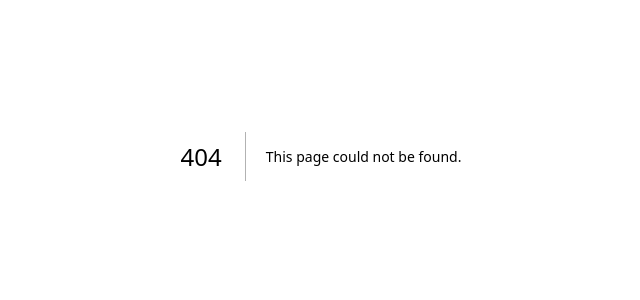
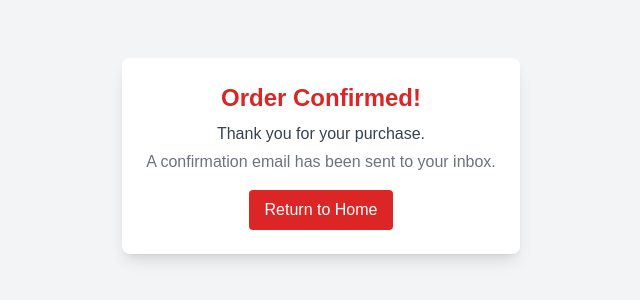
Before and after one commit to tsdaniels/cinema-ebooking, a Next.js app: page /order-confirmation in a window 1280 px wide. Before the commit this address had no page. Shown: the part 244-544 px from the top of the page, without its empty margins (319-959 px from the left). Built offline with nearby package versions, Linux system fonts and the light colour scheme.

Commit message:
order confirmation UI/no routing done yet
an email is not sent yet, this is just UI. does not connect back to homepage yet,

```diff
--- /dev/null
+++ b/src/app/order-confirmation/page.tsx
@@ -0,0 +1,18 @@
+export default function OrderConfirmation() {
+  return (
+    <div className="flex items-center justify-center min-h-screen bg-gray-100">
+      <div className="bg-white p-6 rounded-lg shadow-lg text-center max-w-md">
+        <h1 className="text-2xl font-bold text-red-600">Order Confirmed!</h1>
+        <p className="mt-2 text-gray-700">Thank you for your purchase.</p>
+        <p className="mt-1 text-gray-500">
+          A confirmation email has been sent to your inbox.
+        </p>
+        <div className="mt-4">
+          <button className="px-4 py-2 bg-red-600 text-white rounded hover:bg-blue-700">
+            Return to Home
+          </button>
+        </div>
+      </div>
+    </div>
+  );
+}
```
Also changed, not shown: package.json (+7 -5 lines), tsconfig.json (added, +35 -0 lines), 1 other file (tests, documents, lock files or other folders).
